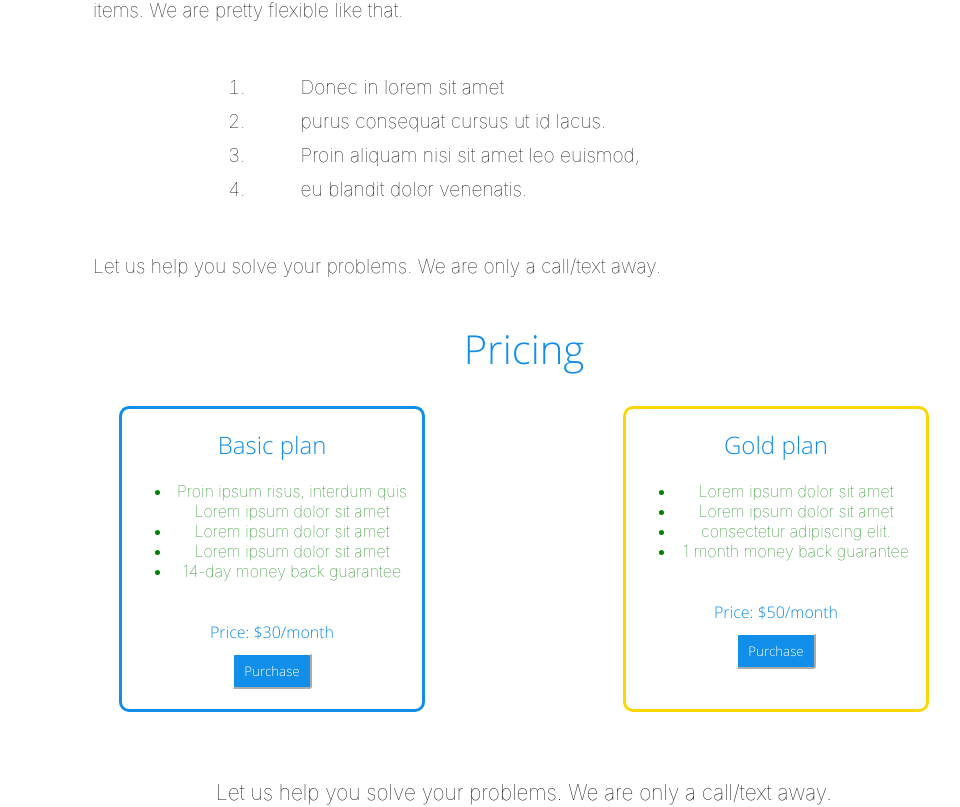
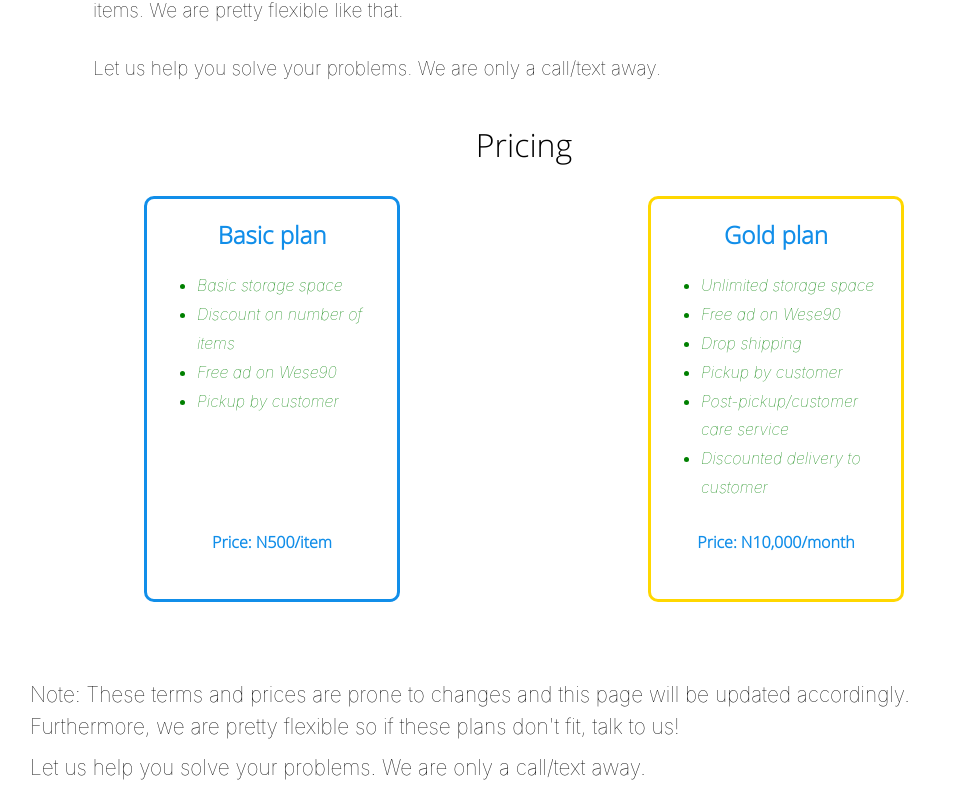
Before and after one commit to TheAstutian/wese90, a React (Create React App) app: page /warehouse in a window 1280 px wide. Shown: the part 1117-1924 px from the top of the page, without its empty margins (116-1076 px from the left). Built offline with nearby package versions, Linux system fonts and the light colour scheme; the HTML template or start-up script is replaced by a standard one.

Commit message:
finished warehouse page, added ads cta on homepage

```diff
--- a/src/pages/homepage/homepage.component.jsx
+++ b/src/pages/homepage/homepage.component.jsx
@@ -57,8 +57,8 @@ const HomePage = () => (
 
         <div className='txt'>
             <h2> Dispatch Service</h2>
-            <p> Do you need to get your goods over to your customers?</p>
-            <p>Look no further, we're your plug!</p>
+            <p> Do you need to get your goods over to your customers? Look no further, we're your plug!</p>
+            <p>We deliver packages from Lagos to anywhere in the country.</p>
             <Link to='/dispatch'><button>Use Service</button></Link>
         </div>
 
@@ -70,8 +70,9 @@ const HomePage = () => (
 
 
        <div className='advert ash'>
-       <p>Advertize with us</p>
-        <p>Sed nisi purus, placerat non metus sed, convallis viverra neque.</p>
+       <span>Advertize with us</span>
+        <p>Do you have a great product you want to get out there? Take advantage of our ad network to reach your target customers! </p>
+        <Link to='/adspage'><button>Visit Ads Page</button></Link>
        </div>
 
 
--- a/src/pages/warehouse/warehouse.component.jsx
+++ b/src/pages/warehouse/warehouse.component.jsx
@@ -14,14 +14,6 @@ const WareHouse = () => (
         <span>What we do is provide an ultra safe environment for your clients to come observe or pick up their packages. We cater to entities based in Lagos but our focus is on dealhunters outside Lagos. </span>
         <span>You can have your items delivered to our home/office address and have items dispatched to clients/customers directly from there. Or your clients can come around in person to pick up their items. We are pretty flexible like that. </span>
 
-        <div className='bullets'>
-        <ol>
-                <li>Donec in lorem sit amet </li>
-                <li>purus consequat cursus ut id lacus. </li>
-                <li>Proin aliquam nisi sit amet leo euismod, </li>
-                <li>eu blandit dolor venenatis. </li>
-            </ol>
-        </div>
         <span>Let us help you solve your problems. We are only a call/text away.</span>
         </div>
         <div className='pricing'>
@@ -30,29 +22,38 @@ const WareHouse = () => (
             <div className='plan'>
                 <h2>Basic plan</h2>
                 <ul>
-                    <li>Proin ipsum risus, interdum quis Lorem ipsum dolor sit amet</li>
-                    <li>Lorem ipsum dolor sit amet</li>
-                    <li>Lorem ipsum dolor sit amet</li>
-                    <li>14-day money back guarantee</li>
+                    <li>Basic storage space</li>
+                    <li>Discount on number of items</li>
+                    <li>Free ad on Wese90</li>
+                    <li>Pickup by customer</li>
+
                 </ul>
-                <div className='thespan'><span> Price: $30/month</span></div>
-                <button>Purchase</button>
+                <div className='thespan'><span> Price: N500/item</span></div>
+
             </div>
             <div className='plan gold'>
                 <h2>Gold plan</h2>
                 <ul>
-                <li>Lorem ipsum dolor sit amet</li>
-                <li>Lorem ipsum dolor sit amet</li>
-                <li> consectetur adipiscing elit. </li>
-                <li>1 month money back guarantee</li>
+                <li>Unlimited storage space</li>
+                <li>Free ad on Wese90</li>
+                <li>Drop shipping</li>
+                <li>Pickup by customer</li>
+                <li>Post-pickup/customer care service</li>
+                <li>Discounted delivery to customer  </li>
+
                 </ul>
-                <div className='thespan'><span> Price: $50/month</span></div>
-                <button>Purchase</button>
+                <div className='thespan'><span> Price: N10,000/month</span></div>
+
             </div>
             </div>
 
         </div>
-        <div className='prefooter'><span>Let us help you solve your problems. We are only a call/text away.</span></div>
+        <div className='prefooter'>
+                <span>Note: These terms and prices are prone to changes and this page will be updated accordingly.
+                    Furthermore, we are pretty flexible so if these plans don't fit, talk to us!
+                </span>
+                <span>Let us help you solve your problems. We are only a call/text away.</span>
+        </div>
 
     </div>
 
--- a/src/pages/warehouse/warehouse.style.scss
+++ b/src/pages/warehouse/warehouse.style.scss
@@ -42,23 +42,6 @@
             padding-top: 20px;
             padding-bottom: 20px;
 
-            ol{
-
-                padding-left: 10%;
-                padding-right: 10%;
-
-
-                li{
-                    font-weight: lighter;
-                    font-size: 1.2em;
-                    margin-bottom: 10px;
-                    text-align: left;
-                    text-indent: 50px;
-
-
-                }
-            }
-
         }
 
     }
@@ -74,37 +57,40 @@
 
         span{
             font-weight: lighter;
-            font-size: 2.5em;
-            color: #118EE9;
+            font-size: 2em;
             font-family: 'OpenSans-Light';
 
         }
 
         .plans{
             display: flex;
-            justify-content: center;
             margin-top: 30px;
+
 
             .plan{
                 border: 3px solid #118EE9;
                 border-radius: 10px;
-                width: 300px;
+                width: 250px;
                 margin: 0 auto;
+                height: 400px;
 
                 h2{
                     color: #118EE9;
                     font-family: 'OpenSans-Light';
-                    font-weight: lighter;
+                    font-weight: bold;
                 }
                 ul{
 
                     margin: 10px;
 
-                    padding-bottom: 20px;
+                    height: 60%;
+
                     li{
                         color: green;
+                        line-height: 1.8em;
                         font-weight: lighter;
-
+                        text-align: left;
+                        font-style: italic;
                     }
                 }
                 .thespan{
@@ -113,23 +99,12 @@
                     padding-bottom: 10px;
                     span {
                         font-size: 1em;
-
+                        padding-bottom: 5px;
+                        font-weight: bold;
+                        color: #118EE9;
 
                     }
                 }
-            }
-            button{
-                color: white;
-                background-color: #118EE9;
-               padding-top: 7px;
-               padding-bottom: 7px;
-               padding-left: 10px;
-               padding-right: 10px;
-               border-radius: 3px;
-               border-color: white;
-               font-family: 'OpenSans-Light';
-               cursor: pointer;
-               margin-bottom: 20px;
             }
             .gold{
                 border: 3px solid gold;
@@ -146,5 +121,9 @@
 span{
     font-weight: lighter;
     font-size: 1.3em;
+    display: block;
+    text-align: left;
+    line-height: 1.5em;
+    margin: 10px;
 }
 }
```
